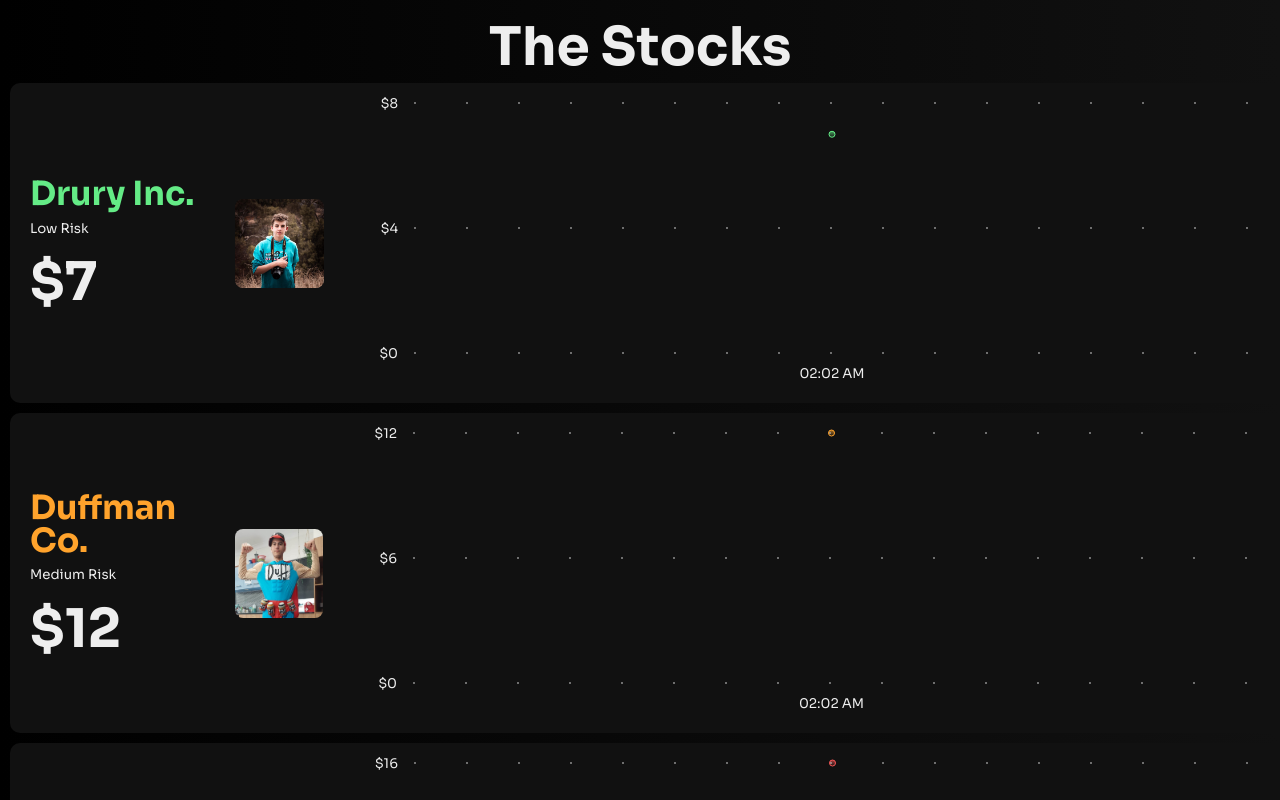
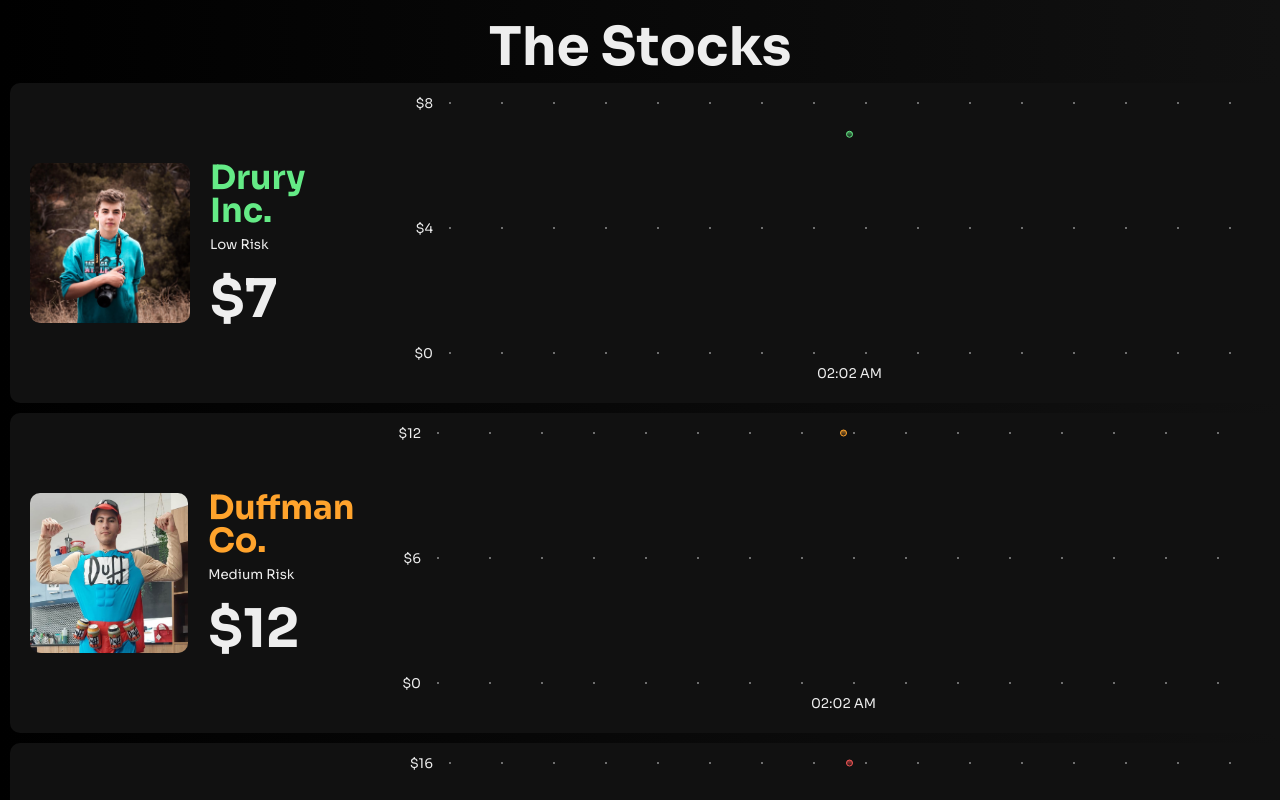
Before and after one commit to idrury/stock_sim, a React (Vite) app: page / in a window 1280 px wide. Both pictures are taken after a click on the button "Start". Shown: the top 800 px of the page. Built offline with nearby package versions, Linux system fonts and the light colour scheme.

Commit message:
Update image foramtting

```diff
--- a/src/CalculationMultiplier.tsx
+++ b/src/CalculationMultiplier.tsx
@@ -5,12 +5,11 @@ import { DateTime } from "luxon";
 import { StatusView } from "./presentation/StatusView";
 import { reduceGraph } from "./assets/functions";
 
-function CalculationMultiplier ({
+function CalculationMultiplier({
   crashFlag,
 }: {
   crashFlag?: boolean;
 }) {
-
   const numIntervals = 80;
   const dateFormat = "hh:mm a";
 
@@ -53,7 +52,6 @@ function CalculationMultiplier ({
   const highRiskPosMultiplier = 1.3;
   const highRiskNegMultiplier = 0.8;
 
-
   React.useEffect(() => {
     if (crashFlag !== undefined) {
       setLowRisk((prev) => [
@@ -88,7 +86,7 @@ function CalculationMultiplier ({
   }, [crashFlag]);
 
   // Helper to apply multiplier, now takes bias as argument
-  function getNextValueDynamic (
+  function getNextValueDynamic(
     value: number,
     posMultiplier: number,
     negMultiplier: number,
@@ -195,18 +193,29 @@ function CalculationMultiplier ({
         }}
       ></div>
 
-
       <div className="row boxedDark w100 p2 mb2 middle">
-        <div className="row">
-          <div className="col textLeft RiskCard pr3 pl2" style={{ width: 250 }}>
+        <div className="row middle ml2">
+          <img
+            src="/Isaac-Drury-Young-1-1.jpg"
+            alt="Drury Inc."
+            className="mr2"
+            style={{
+              maxWidth: "160px",
+              maxHeight: "160px",
+              width: "100%",
+              height: "auto",
+              borderRadius: "var(--borderRadius)",
+            }}
+          />
+          <div
+            className="col textLeft RiskCard pr3 pl2"
+            style={{ width: 250 }}
+          >
             <h2 style={{ color: "var(--safeColor)" }}>Drury Inc.</h2>
             <p className="textLeft pt2 pb3">Low Risk</p>
             <h1 className="textLeft">
               ${lowRisk[lowRisk.length - 1]?.value.toFixed(0)}
             </h1>
-          </div>
-          <div className="col" style={{ display: 'flex', justifyContent: 'center' }}>
-            <img src="/Isaac-Drury-Young-1-1.jpg" alt="Drury Inc." style={{ maxWidth: '120px', maxHeight: '120px', width: '100%', height: 'auto', borderRadius: '8px' }} />
           </div>
         </div>
         <div className="w100" style={{ height: "100%" }}>
@@ -215,27 +224,59 @@ function CalculationMultiplier ({
       </div>
 
       <div className="row boxedDark w100 p2 mb2 middle">
-        <div className="row">
-          <div className="textLeft pr3 pl2" style={{ width: 250 }}>
-            <h2 style={{ color: "var(--warningColor)" }}>Duffman Co.</h2>
+        <div className="row middle pl2">
+          <img
+            src="/Duffman 1-1.jpg"
+            alt="Drury Inc."
+            className="mr2"
+            style={{
+              maxWidth: "160px",
+              maxHeight: "160px",
+              width: "100%",
+              height: "auto",
+              borderRadius: "var(--borderRadius)",
+            }}
+          />
+          <div className="textLeft pl2" style={{ width: 250 }}>
+            <h2 style={{ color: "var(--warningColor)" }}>
+              Duffman Co.
+            </h2>
             <p className="textLeft pt2 pb3">Medium Risk</p>
             <h1 className="textLeft">
               ${mediumRisk[mediumRisk.length - 1]?.value.toFixed(0)}
             </h1>
           </div>
-          <div className="col" style={{ display: 'flex', justifyContent: 'center' }}>
-            <img src="/Duffman 1-1.jpg" alt="Drury Inc." style={{ maxWidth: '120px', maxHeight: '120px', width: '100%', height: 'auto', borderRadius: '8px' }} />
-          </div>
         </div>
         <div className="w100" style={{ height: "100%" }}>
-          <StatusView data={mediumRisk} color={"var(--warningColor)"} />
+          <StatusView
+            data={mediumRisk}
+            color={"var(--warningColor)"}
+          />
         </div>
       </div>
 
       <div className="row boxedDark w100 p2 mb2 middle">
-        <div className="row">
-          <div className="RiskCard high pr3 pl2" style={{ width: 250 }}>
-            <h2 className="textLeft" style={{ color: "var(--dangerColor)" }}>
+        <div className="row middle pl2">
+          <img
+            src="/Mullet-Man-Lawrie-1-1.png"
+            alt="Lawrie Coin"
+            className="mr2"
+            style={{
+              maxWidth: "160px",
+              maxHeight: "160px",
+              width: "100%",
+              height: "auto",
+              borderRadius: "var(--borderRadius)",
+            }}
+          />
+          <div
+            className="RiskCard high pr3 pl2"
+            style={{ width: 250 }}
+          >
+            <h2
+              className="textLeft"
+              style={{ color: "var(--dangerColor)" }}
+            >
               Lawrie Coin
             </h2>
             <p className="textLeft pt2 pb3">High Risk</p>
@@ -243,9 +284,10 @@ function CalculationMultiplier ({
               ${highRisk[highRisk.length - 1]?.value.toFixed(0)}
             </h1>
           </div>
-          <div className="col" style={{ display: 'flex', justifyContent: 'center' }}>
-            <img src="/Mullet-Man-Lawrie-1-1.png" alt="Lawrie Coin" style={{ maxWidth: '120px', maxHeight: '120px', width: '100%', height: 'auto', borderRadius: '8px' }} />
-          </div>
+          <div
+            className="col"
+            style={{ display: "flex", justifyContent: "center" }}
+          ></div>
         </div>
         <div className="w100 " style={{ height: "100%" }}>
           <StatusView data={highRisk} color={"var(--dangerColor)"} />
```
